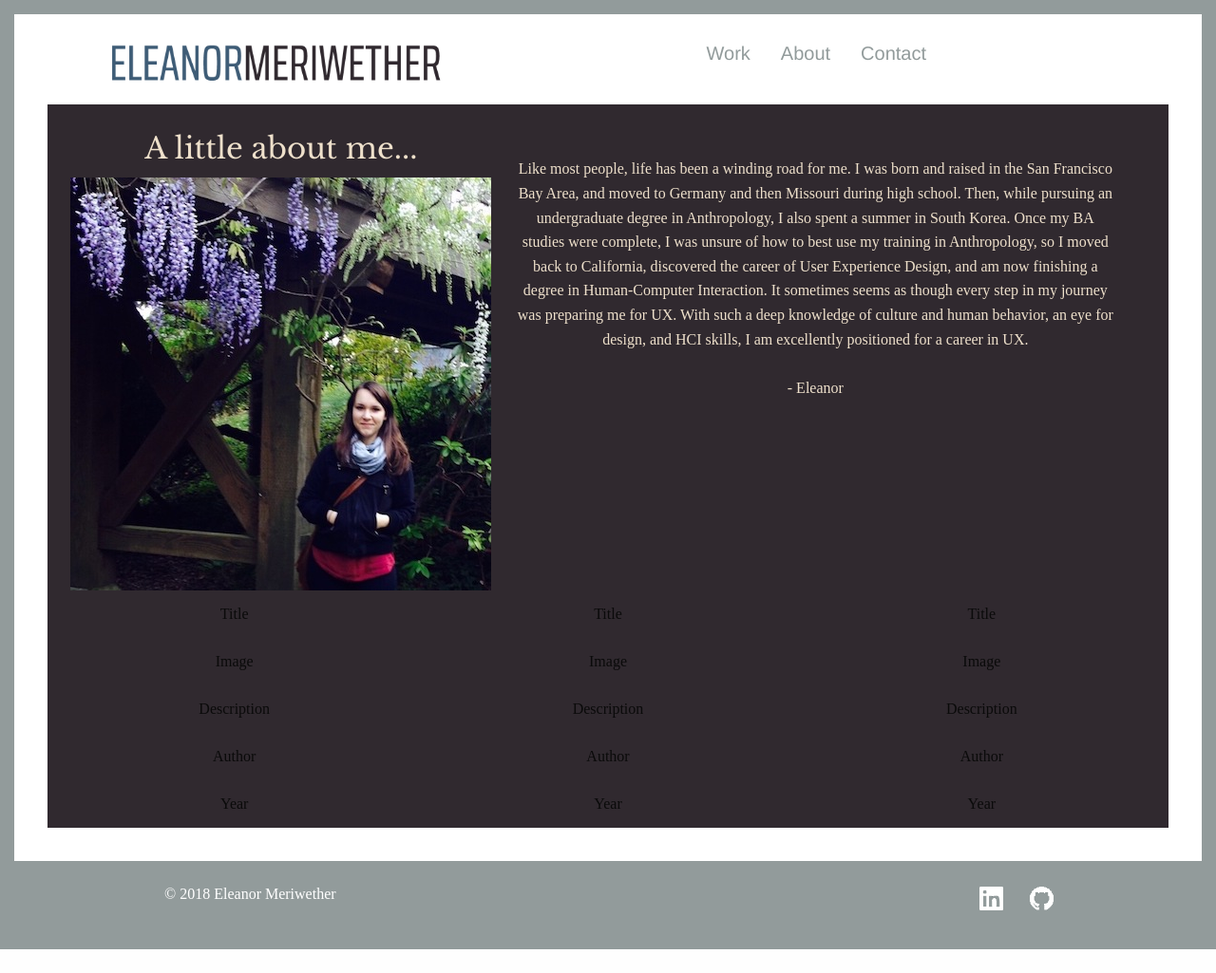
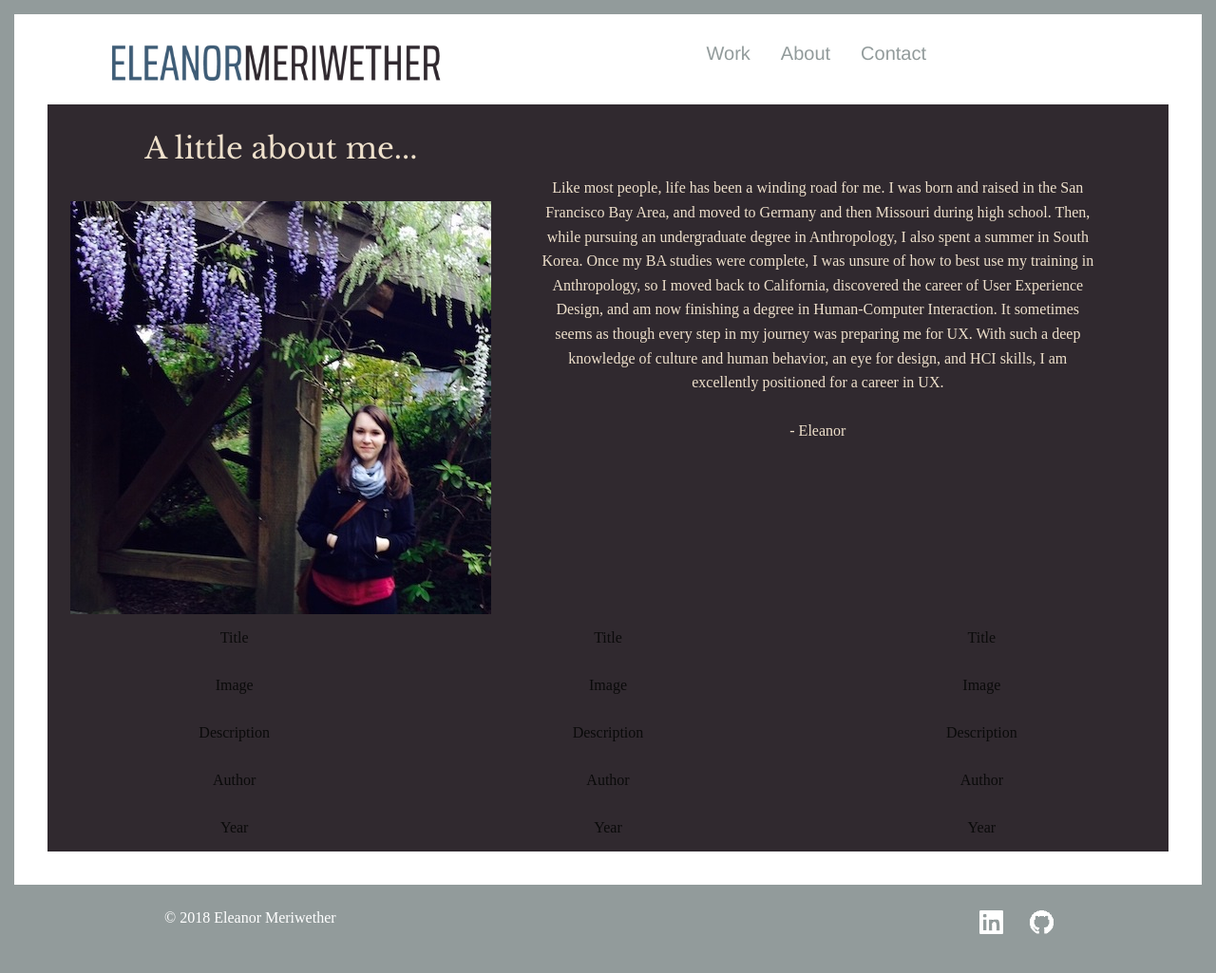
Before and after one commit to emeriwether/emeriwether.github.io, a Jekyll site: the page built from about.html, in a window 1280 px wide. Shown: the whole page at 95% size. Built offline with Jekyll 4.4.1, drawn with Linux system fonts in a browser that asks for light colours; some web fonts are replaced; before the commit the page ends 1000 px from its top, so only the background shows below that.

Commit message:
ct prev commit

```diff
--- a/css/home.css
+++ b/css/home.css
@@ -64,11 +64,11 @@ body {
 #aboutMeImg > h3 {
     font-family: "Libre Baskerville";
     color: #eee0cb;
-    padding-top: 25px;
+    padding: 25px 0 25px 0;
 }
 
 #aboutMeText {
-    padding: 55px 55px 0 0;
+    padding: 75px 75px 0 25px;
 }
 
 #aboutMeText > p {
```
